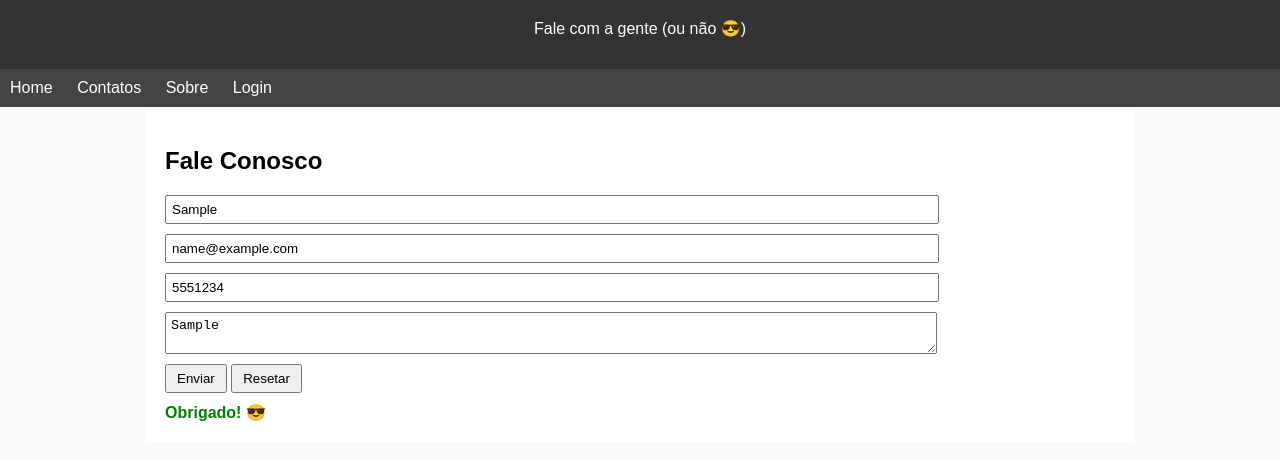
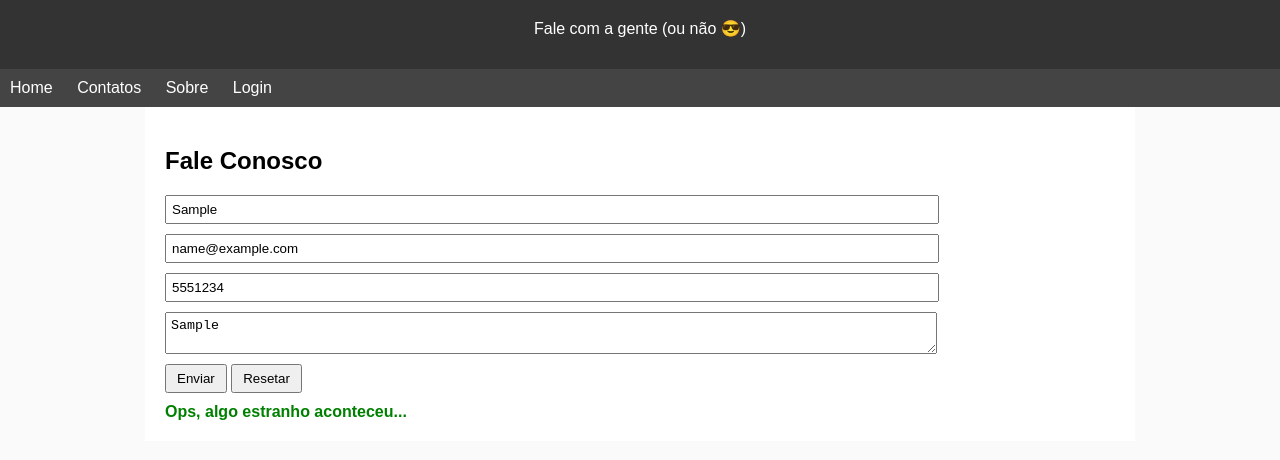
Before and after one commit to anmiguel2321-dot/site-bugado, a plain HTML site: page contato.html in a window 1280 px wide. Both pictures are taken after typing "Sample", "name@example.com", "5551234", "Sample" into the empty fields and a click on the button "Enviar". Shown: the part 76-536 px from the top of the page. Drawn offline with Linux system fonts and the light colour scheme.

Commit message:
Update contato.html

```diff
--- a/contato.html
+++ b/contato.html
@@ -9,9 +9,9 @@
   header { background:#333; color:white; padding:15px; text-align:center; }
   nav { background:#444; padding:10px; }
   nav a { color:white; margin-right:20px; text-decoration:none; }
-    .container { width:950px; margin:auto; padding:20px; background:white; }
+  .container { width:950px; margin:auto; padding:20px; background:white; overflow-x: hidden; }
   input, textarea { display:block; margin-bottom:10px; width:80%; padding:5px; }
-    button { padding:5px 10px; margin-bottom:10px; }
+  button { padding:5px 10px; margin-bottom:10px; position: relative; }
   .feedback { color:green; font-weight:bold; }
 </style>
 </head>
@@ -42,13 +42,21 @@
 </div>
 
 <script>
-    document.getElementById("contatoForm").onsubmit = function(e) {
+// Feedback engraçado intermitente
+document.getElementById("contatoForm").onsubmit = function(e){
     e.preventDefault();
-      // Feedback engraçado, funciona mesmo se campos vazios
-      document.getElementById("contatoFeedback").innerText = "Obrigado! 😎";
+    if(Math.random() < 0.7){
+        document.getElementById("contatoFeedback").innerText = "Obrigado! Você merece nota máxima 😎";
+    } else {
+        document.getElementById("contatoFeedback").innerText = "Ops, algo estranho aconteceu...";
+    }
 };
-    document.getElementById("contatoForm").onreset = function(e) {
+
+// Reset aleatório
+document.getElementById("contatoForm").onreset = function(e){
+    if(Math.random() < 0.5){
         alert("Reset concluído!");
+    }
 };
 </script>
 </body>
```
Lines whose indentation alone changed are shown as unchanged.
